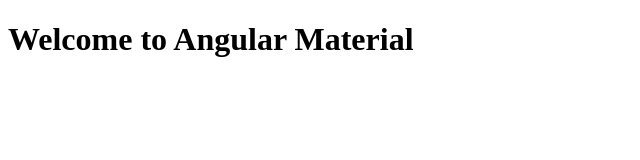
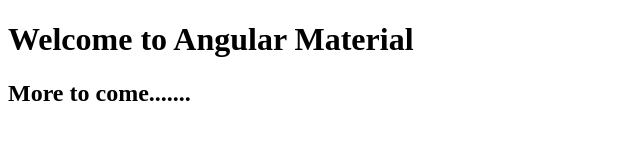
Before and after one commit to sri-ram01/AngularMaterialProj, a plain HTML site: page site/index.html in a window 1280 px wide. Shown: the whole page, without its empty margins (0-640 px from the left). Drawn offline with Linux system fonts and the light colour scheme.

Commit message:
small change

```diff
--- a/site/index.html
+++ b/site/index.html
@@ -8,6 +8,7 @@
 </head>
 <body>
 	<h1>Welcome to Angular Material</h1>
+	<h2>More to come.......</h2>
 
 
 
```
